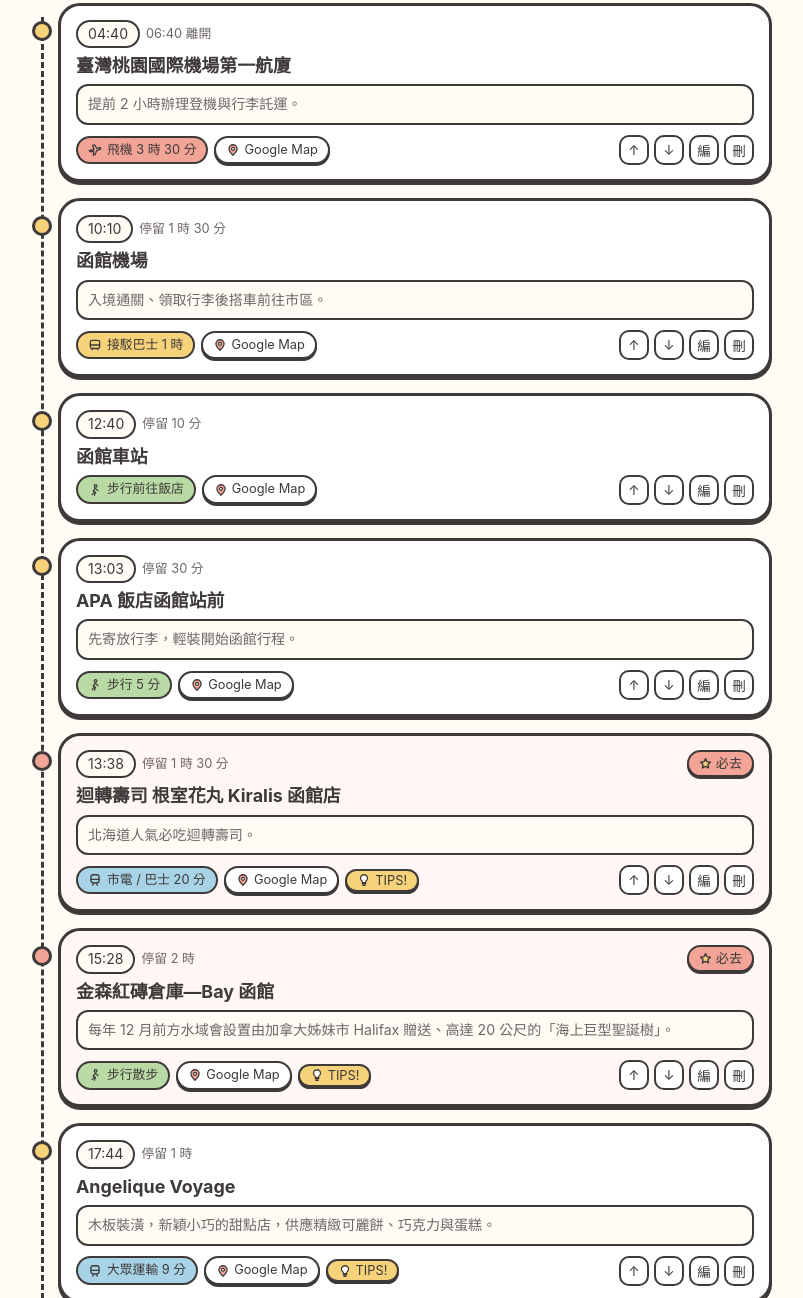
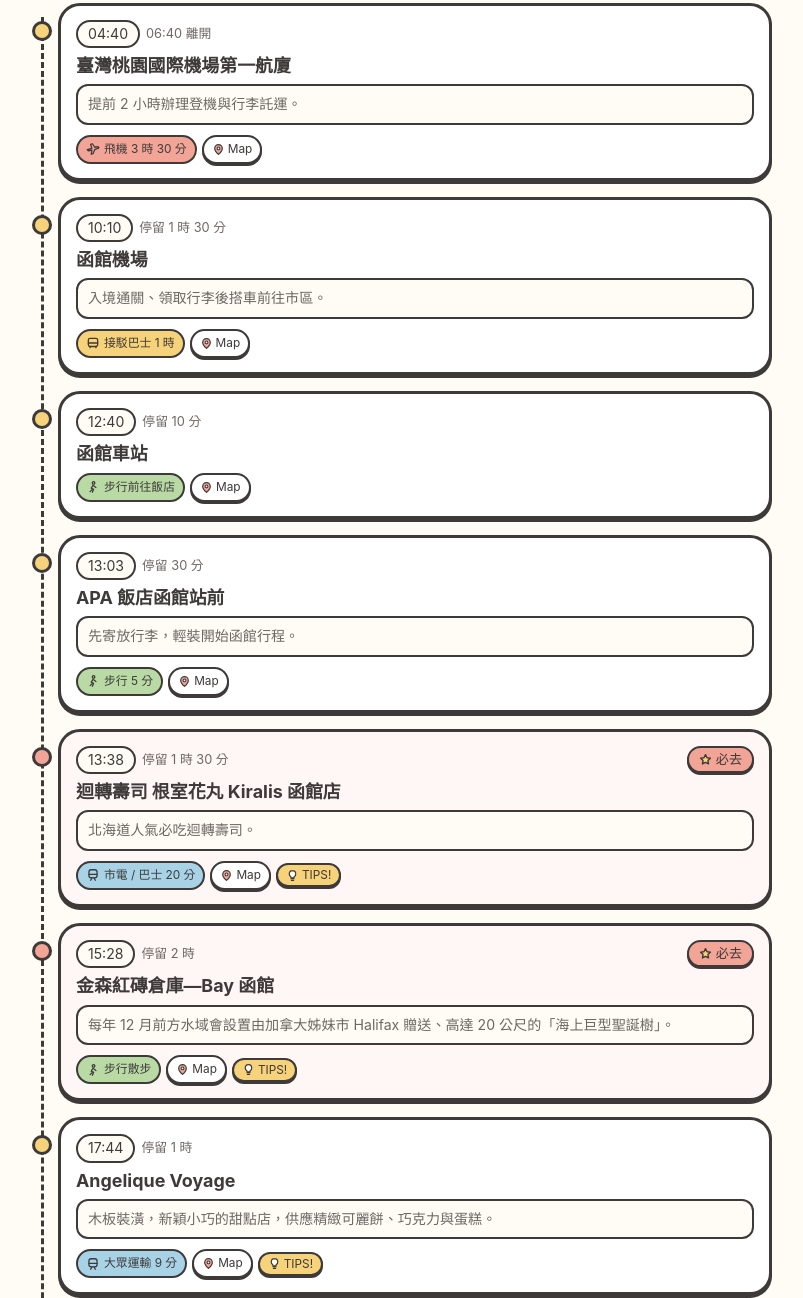
Before and after one commit to s0955211238/hokkaido-2026, a plain HTML site: page index.html in a window 1280 px wide. Shown: the part 1622-2920 px from the top of the page, without its empty margins (238-1041 px from the left). Drawn offline with Linux system fonts and the light colour scheme; a web font is replaced by a local one.

Commit message:
Remove stop edit/reorder buttons and align transport, Map, and TIPS! in one row

```diff
--- a/index.html
+++ b/index.html
@@ -842,28 +842,32 @@
       display: flex;
       align-items: center;
       justify-content: space-between;
-      gap: 8px;
-      flex-wrap: wrap;
+      gap: 6px;
+      flex-wrap: nowrap;
     }
 
     .stop-meta-tags {
       display: flex;
       align-items: center;
-      gap: 6px;
-      flex-wrap: wrap;
+      gap: 5px;
+      flex-wrap: nowrap;
+      width: 100%;
+      min-width: 0;
     }
 
     .map-btn {
       display: inline-flex;
       align-items: center;
-      gap: 4px;
+      gap: 3px;
       text-decoration: none;
       color: var(--ink);
       background-color: var(--paper);
       border: 2px solid var(--ink);
       border-radius: var(--radius-pill);
-      padding: 2px 10px;
-      font-size: 0.8rem;
+      padding: 3px 8px;
+      font-size: 0.74rem;
+      white-space: nowrap;
+      flex-shrink: 0;
       box-shadow: 0 2px 0 var(--ink);
       transition: transform 0.12s ease, background-color 0.12s ease;
     }
@@ -882,13 +886,15 @@
     .tips-btn {
       display: inline-flex;
       align-items: center;
-      gap: 4px;
+      gap: 3px;
       color: var(--ink);
       background-color: var(--yellow);
       border: 2px solid var(--ink);
       border-radius: var(--radius-pill);
-      padding: 2px 10px;
-      font-size: 0.8rem;
+      padding: 3px 8px;
+      font-size: 0.74rem;
+      white-space: nowrap;
+      flex-shrink: 0;
       box-shadow: 0 2px 0 var(--ink);
       transition: transform 0.12s ease, background-color 0.12s ease;
     }
@@ -948,11 +954,24 @@
     .transport-tag {
       display: inline-flex;
       align-items: center;
-      gap: 5px;
+      gap: 4px;
       border: 2px solid var(--ink);
       border-radius: var(--radius-pill);
-      padding: 2px 10px;
-      font-size: 0.8rem;
+      padding: 3px 8px;
+      font-size: 0.74rem;
+      white-space: nowrap;
+      min-width: 0;
+      max-width: 100%;
+      overflow: hidden;
+    }
+
+    .transport-tag svg {
+      flex-shrink: 0;
+    }
+
+    .transport-tag span {
+      overflow: hidden;
+      text-overflow: ellipsis;
     }
 
     .transport-flight { background-color: var(--coral); }
@@ -3019,27 +3038,21 @@
                   <span>${escapeHtml(s.transportLabel || '步行')}</span>
                 </span>
                 <a class="map-btn" href="${getGoogleMapsUrl(s.name)}" target="_blank" rel="noopener noreferrer" aria-label="在 Google 地圖開啟 ${escapeHtml(s.name)}">
-                  <svg width="14" height="14" viewBox="0 0 24 24" fill="none" aria-hidden="true">
+                  <svg width="13" height="13" viewBox="0 0 24 24" fill="none" aria-hidden="true">
                     <path d="M12 3C8.1 3 5 6.1 5 10C5 14.8 12 21 12 21C12 21 19 14.8 19 10C19 6.1 15.9 3 12 3Z" fill="#F2A497" stroke="#3E3A39" stroke-width="2.2" stroke-linejoin="round"/>
                     <circle cx="12" cy="10" r="2.6" fill="#FFFCF6" stroke="#3E3A39" stroke-width="2"/>
                   </svg>
-                  <span>Google Map</span>
+                  <span>Map</span>
                 </a>
                 ${hasTips ? `
                   <button type="button" class="tips-btn" data-open-tips="${idx}" aria-label="查看 ${escapeHtml(s.name)} 攻略 TIPS!">
-                    <svg width="14" height="14" viewBox="0 0 24 24" fill="none" aria-hidden="true">
+                    <svg width="13" height="13" viewBox="0 0 24 24" fill="none" aria-hidden="true">
                       <path d="M9 18H15M10 21H14M12 3C8.7 3 6 5.7 6 9C6 11.2 7.2 13.1 9 14.2V15.5C9 16.1 9.4 16.5 10 16.5H14C14.6 16.5 15 16.1 15 15.5V14.2C16.8 13.1 18 11.2 18 9C18 5.7 15.3 3 12 3Z" fill="#FFFCF6" stroke="#3E3A39" stroke-width="2.2" stroke-linecap="round" stroke-linejoin="round"/>
                     </svg>
                     <span>TIPS!</span>
                   </button>
                 ` : ''}
               </div>
-              <div class="stop-actions">
-                <button type="button" class="icon-btn" data-action="up" data-idx="${idx}" title="上移" aria-label="上移此行程" ${idx === 0 ? 'disabled' : ''}>↑</button>
-                <button type="button" class="icon-btn" data-action="down" data-idx="${idx}" title="下移" aria-label="下移此行程" ${idx === dayData.stops.length - 1 ? 'disabled' : ''}>↓</button>
-                <button type="button" class="icon-btn" data-action="edit" data-idx="${idx}" title="編輯" aria-label="編輯此行程">編</button>
-                <button type="button" class="icon-btn danger" data-action="delete" data-idx="${idx}" title="刪除" aria-label="刪除此行程">刪</button>
-              </div>
             </div>
           </article>
         </div>
@@ -3051,32 +3064,6 @@
           const idx = Number(btn.dataset.openTips);
           const stop = itinerary[currentDayIndex].stops[idx];
           if (stop) openTipsModal(stop.name);
-        });
-      });
-
-      list.querySelectorAll('[data-action]').forEach((btn) => {
-        btn.addEventListener('click', () => {
-          const action = btn.dataset.action;
-          const idx = Number(btn.dataset.idx);
-          const stops = itinerary[currentDayIndex].stops;
-
-          if (action === 'up' && idx > 0) {
-            [stops[idx - 1], stops[idx]] = [stops[idx], stops[idx - 1]];
-            saveData(STORAGE_KEYS.itinerary, itinerary);
-            renderTimeline(false);
-          } else if (action === 'down' && idx < stops.length - 1) {
-            [stops[idx], stops[idx + 1]] = [stops[idx + 1], stops[idx]];
-            saveData(STORAGE_KEYS.itinerary, itinerary);
-            renderTimeline(false);
-          } else if (action === 'edit') {
-            openStopModal(idx);
-          } else if (action === 'delete') {
-            if (confirm(`確定要刪除「${stops[idx].name}」嗎？`)) {
-              stops.splice(idx, 1);
-              saveData(STORAGE_KEYS.itinerary, itinerary);
-              renderTimeline(false);
-            }
-          }
         });
       });
     }
```
Also changed, not shown: hokkaido-2026.html (+35 -48 lines).
